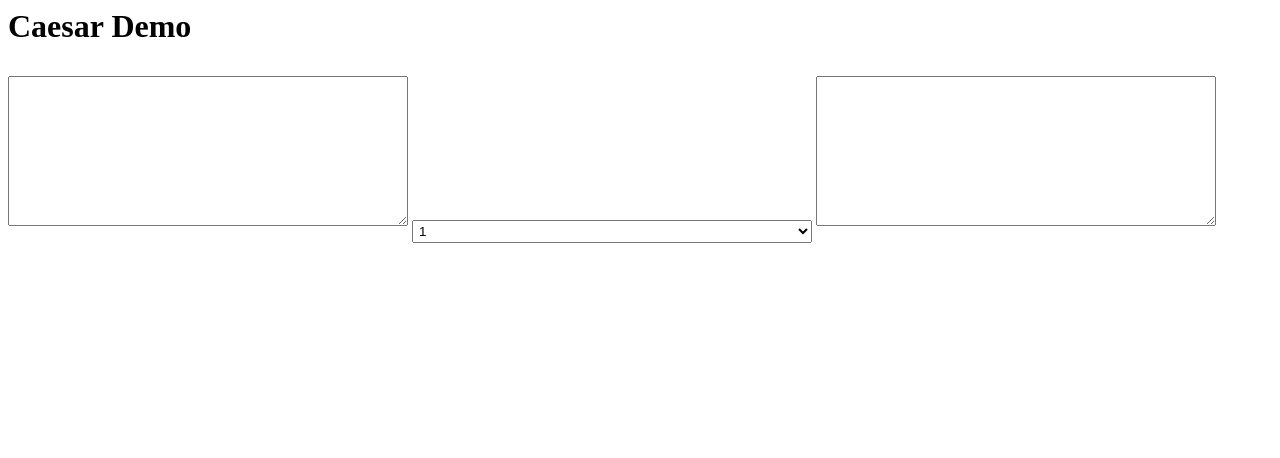
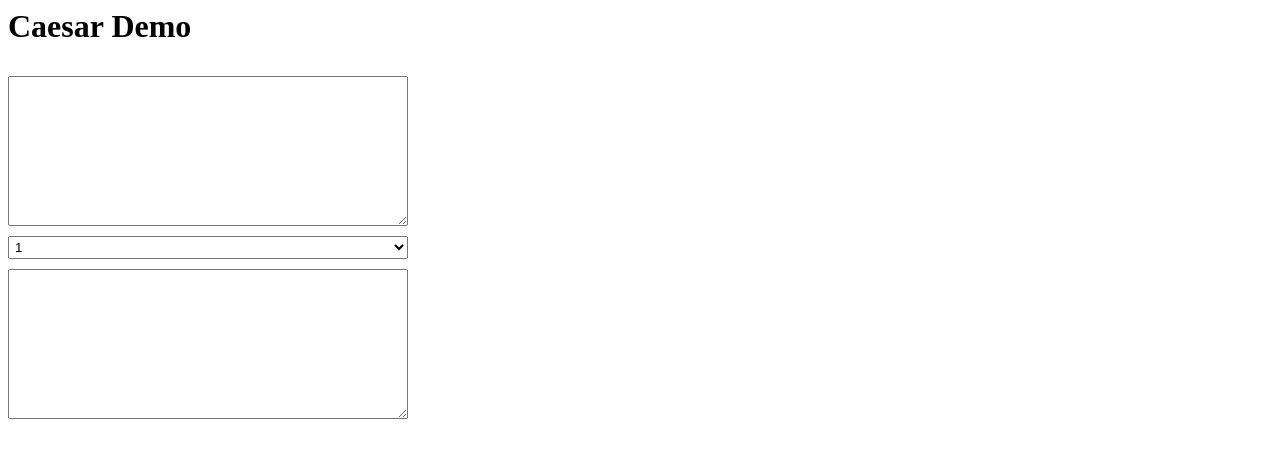
Before and after one commit to levaleks/caesar-babel, a website built with Parcel: page index.html in a window 1280 px wide. Built offline with nearby package versions, Linux system fonts and the light colour scheme.

Commit message:
fixes form width

```diff
--- a/index.html
+++ b/index.html
@@ -2,8 +2,10 @@
 <style>
   textarea { width: 400px; height: 150px; margin: 10px 0 }
   select { width: 400px; padding: 2px }
+  form {width: 400px }
 </style>
 
+<form>
   <textarea class="input"></textarea>
   <select name="key" class="key">
     <option value="1">1</option>
@@ -11,5 +13,6 @@
     <option value="3">3</option>
   </select>
   <textarea class="output" readonly></textarea>
+</form>
 
 <script src="app.js"></script>
```
Lines whose indentation alone changed are shown as unchanged.
